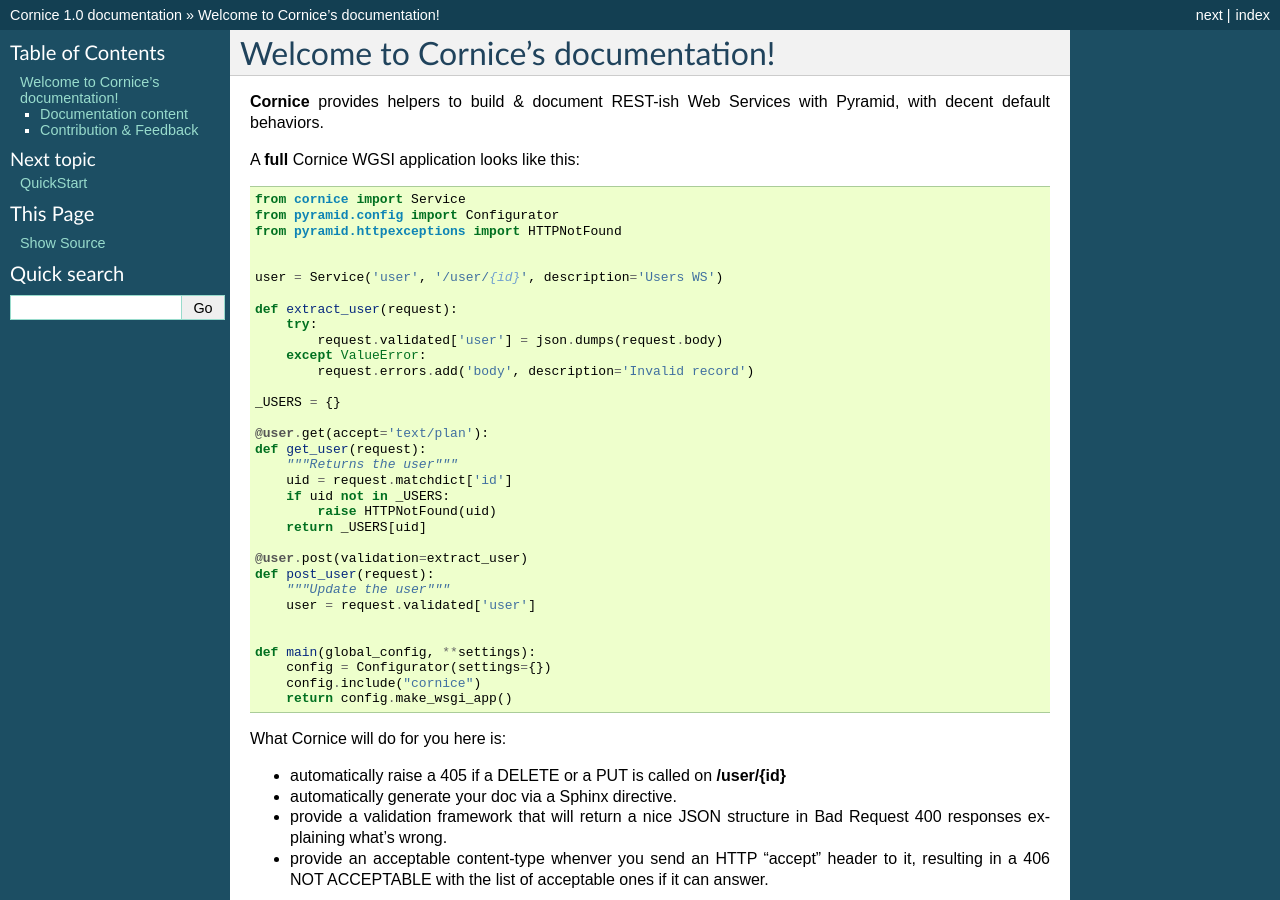
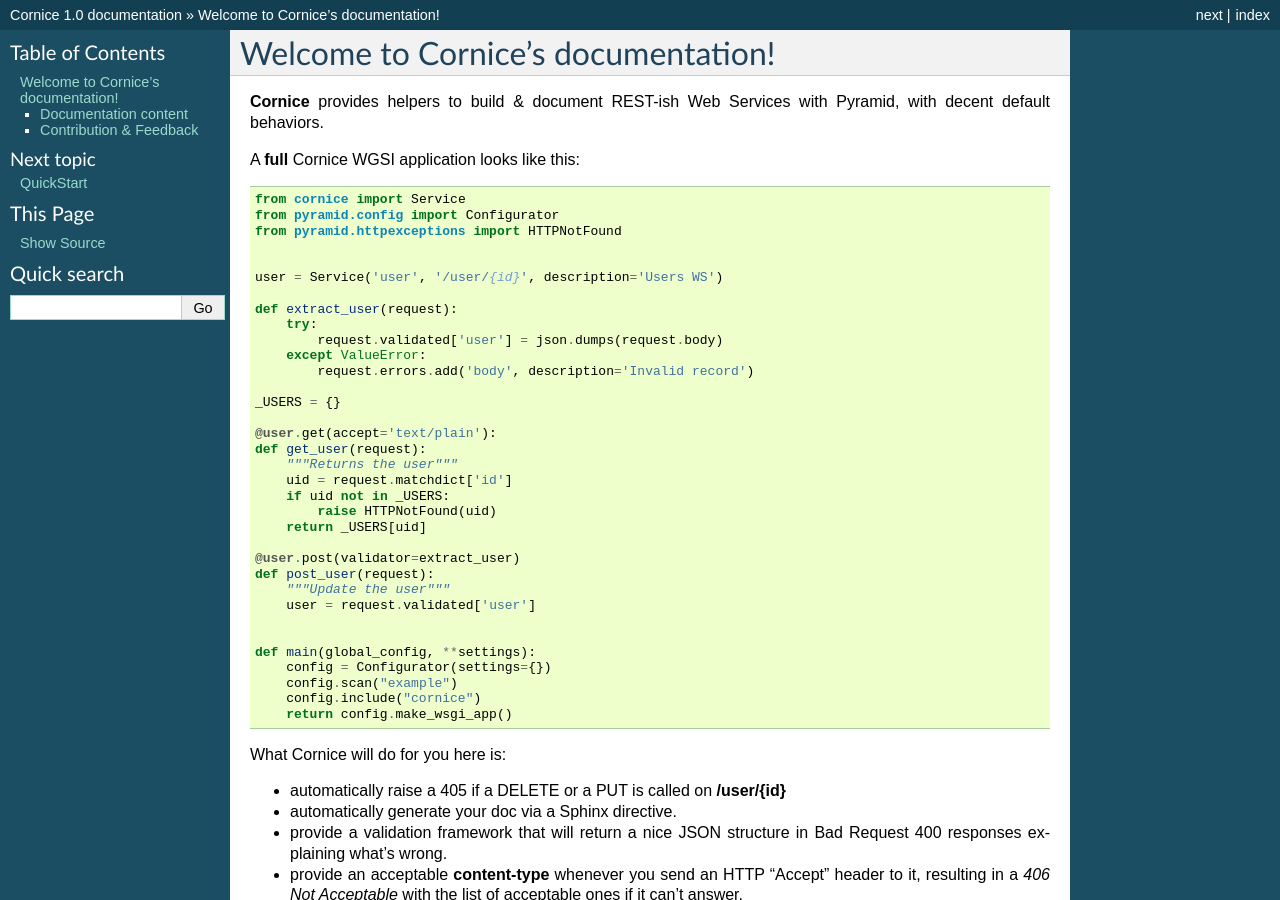
Before and after one commit to Cornices/cornice, a Sphinx documentation site: the page built from docs/source/index.rst, in a window 1280 px wide and 900 px high. Built offline with Sphinx 7.4.7, drawn with Linux system fonts in a browser that asks for light colours.

Commit message:
doc typos

```diff
--- a/docs/source/index.rst
+++ b/docs/source/index.rst
@@ -24,7 +24,7 @@
 
     _USERS = {}
 
-    @user.get(accept='text/plan'):
+    @user.get(accept='text/plain'):
     def get_user(request):
         """Returns the user"""
         uid = request.matchdict['id']
@@ -32,7 +32,7 @@
             raise HTTPNotFound(uid)
         return _USERS[uid]
 
-    @user.post(validation=extract_user)
+    @user.post(validator=extract_user)
     def post_user(request):
         """Update the user"""
         user = request.validated['user']
@@ -40,6 +40,7 @@
 
     def main(global_config, **settings):
         config = Configurator(settings={})
+        config.scan("example")
         config.include("cornice")
         return config.make_wsgi_app()
 
@@ -50,9 +51,9 @@
 - automatically generate your doc via a Sphinx directive.
 - provide a validation framework that will return a nice JSON structure
   in Bad Request 400 responses explaining what's wrong.
-- provide an acceptable content-type whenver you send an HTTP "accept" header
-  to it, resulting in a 406 NOT ACCEPTABLE with the list of acceptable ones
-  if it can answer.
+- provide an acceptable **content-type** whenever you send an HTTP "Accept" header
+  to it, resulting in a *406 Not Acceptable* with the list of acceptable ones
+  if it can't answer.
 
 
 Documentation content
--- a/docs/source/quickstart.rst
+++ b/docs/source/quickstart.rst
@@ -23,7 +23,6 @@
 
 Cornice will automatically return a 405 error with the right Allow header
 if a method that was not implemented is requested.
-
 
 For example, let's
 define a service where you can **GET** and **POST** a value at
```
Also changed, not shown: other parts of docs/source/quickstart.rst (+1 -1 lines).
